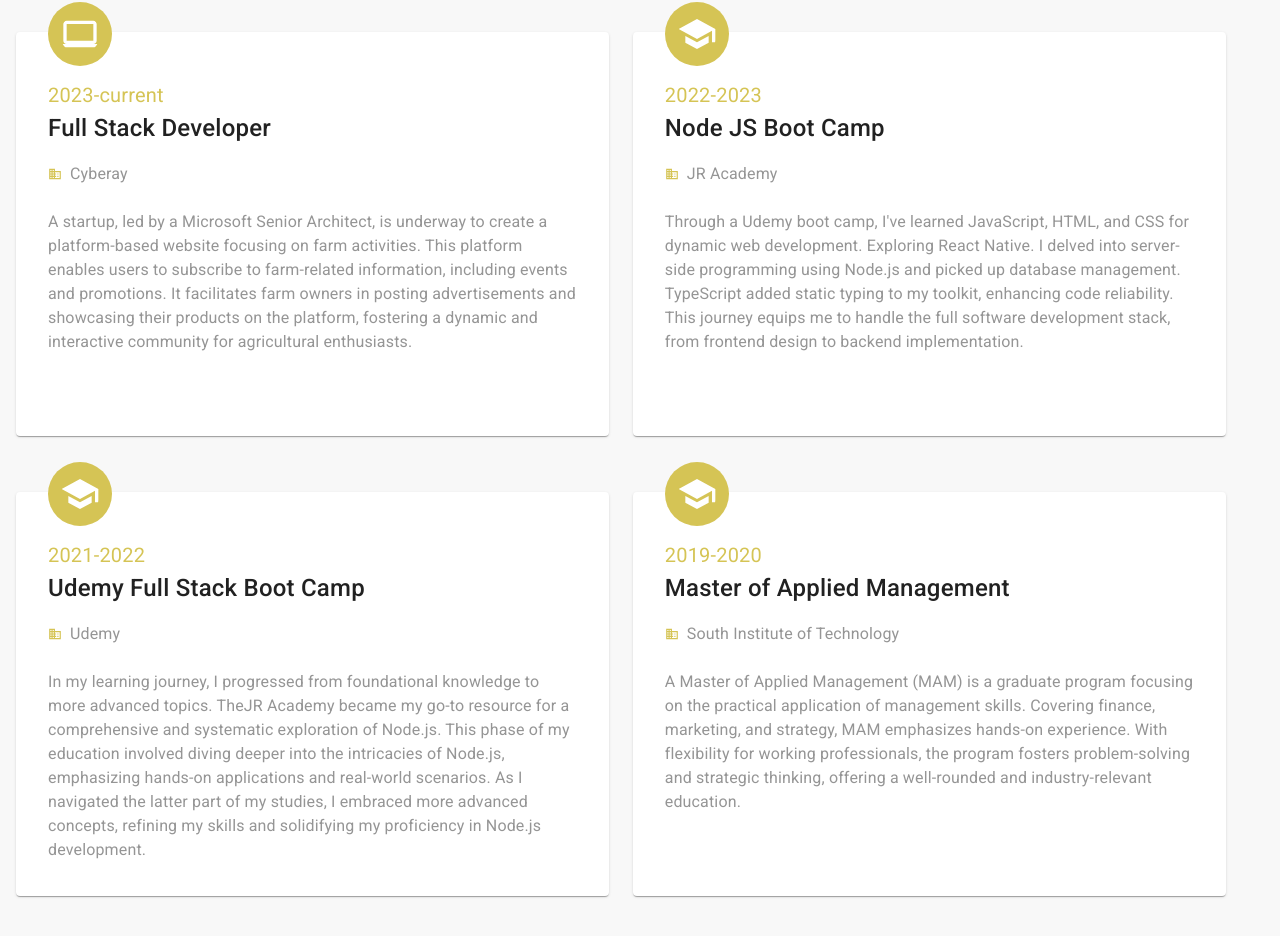
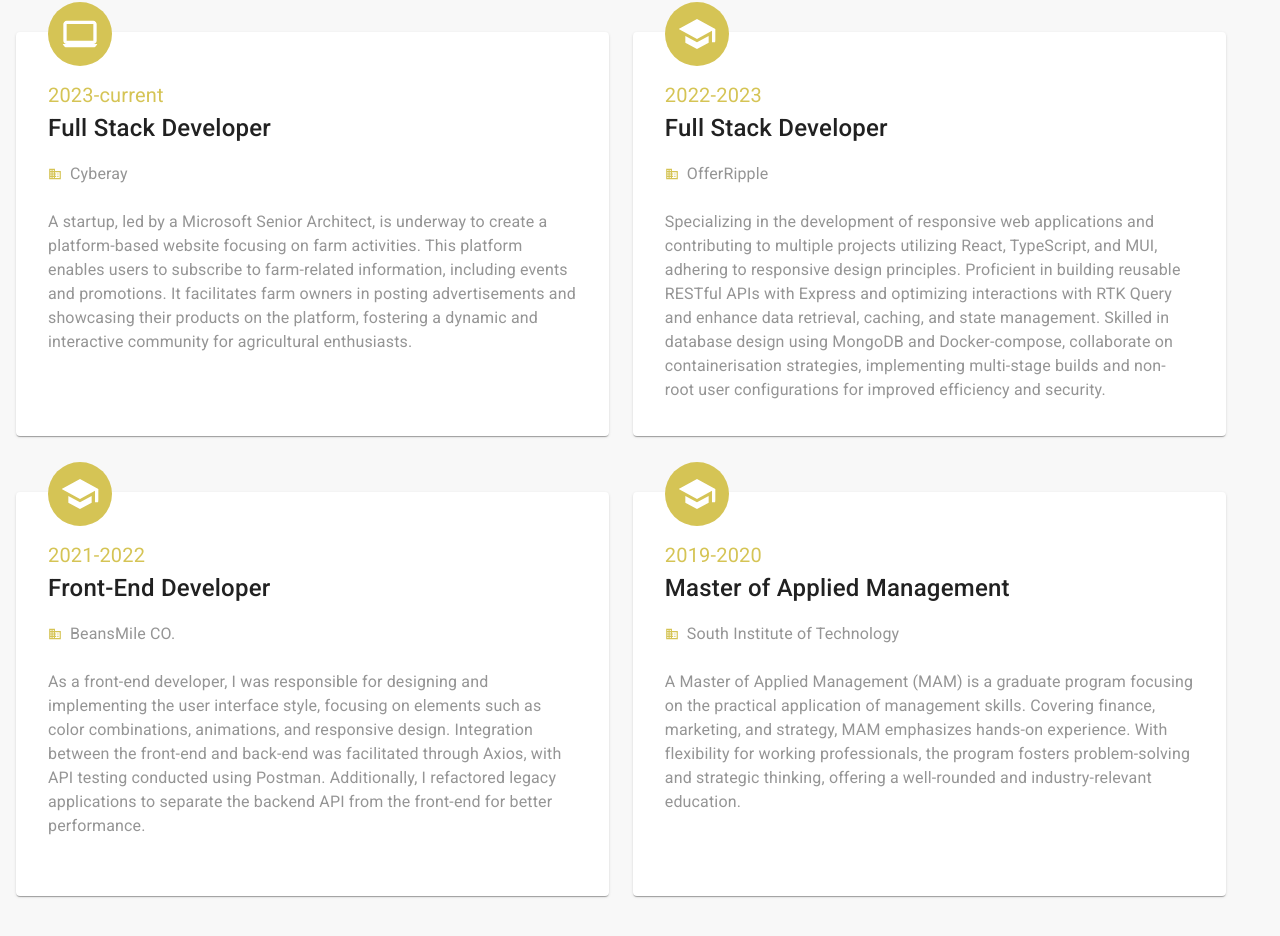
Before and after one commit to JakaiXu/JakaiPage2.0, a Next.js app: page /experience in a window 1280 px wide. Shown: the part 444-1380 px from the top of the page. Built offline with nearby package versions, Linux system fonts and the light colour scheme.

Commit message:
update personal information

```diff
--- a/components/contact/left-half.tsx
+++ b/components/contact/left-half.tsx
@@ -45,7 +45,7 @@ const LeftHalf = () => {
           <List>
             <ListItem>
               <BoldLabel>Address:</BoldLabel>
-              <ContentText>37 Waitara Avenue Sydney 2077</ContentText>
+              <ContentText>Detail upon contact</ContentText>
             </ListItem>
             <ListItem>
               <BoldLabel>Email:</BoldLabel>
--- a/components/experience/index.tsx
+++ b/components/experience/index.tsx
@@ -39,21 +39,21 @@ const EXPERIENCE = [
   {
     id: nanoid(),
     date: "2022-2023",
-    title: "Node JS Boot Camp",
-    organisation: "JR Academy",
+    title: "Full Stack Developer",
+    organisation: "OfferRipple",
     label: "study",
     description:
-      "Through a Udemy boot camp, I've learned JavaScript, HTML, and CSS for dynamic web development. Exploring React Native. I delved into server-side programming using Node.js and picked up database management. TypeScript added static typing to my toolkit, enhancing code reliability. This journey equips me to handle the full software development stack, from frontend design to backend implementation.",
+      "Specializing in the development of responsive web applications and contributing to multiple projects utilizing React, TypeScript, and MUI, adhering to responsive design principles. Proficient in building reusable RESTful APIs with Express and optimizing interactions with RTK Query and enhance data retrieval, caching, and state management. Skilled in database design using MongoDB and Docker-compose, collaborate on containerisation strategies, implementing multi-stage builds and non-root user configurations for improved efficiency and security.",
     icon: "",
   },
   {
     id: nanoid(),
     date: "2021-2022",
-    title: "Udemy Full Stack Boot Camp",
-    organisation: "Udemy",
+    title: "Front-End Developer",
+    organisation: "BeansMile CO.",
     label: "study",
     description:
-      "In my learning journey, I progressed from foundational knowledge to more advanced topics. TheJR Academy became my go-to resource for a comprehensive and systematic exploration of Node.js. This phase of my education involved diving deeper into the intricacies of Node.js, emphasizing hands-on applications and real-world scenarios. As I navigated the latter part of my studies, I embraced more advanced concepts, refining my skills and solidifying my proficiency in Node.js development.",
+      "As a front-end developer, I was responsible for designing and implementing the user interface style, focusing on elements such as color combinations, animations, and responsive design. Integration between the front-end and back-end was facilitated through Axios, with API testing conducted using Postman. Additionally, I refactored legacy applications to separate the backend API from the front-end for better performance.",
     icon: "",
   },
   {
```
Also changed, not shown: components/about/about-me-section.tsx (+4 -4 lines).
